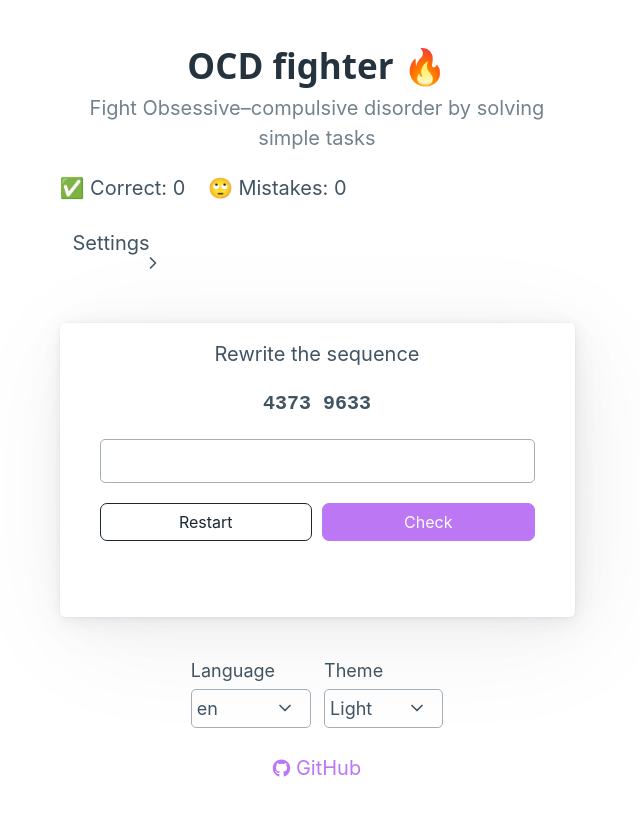
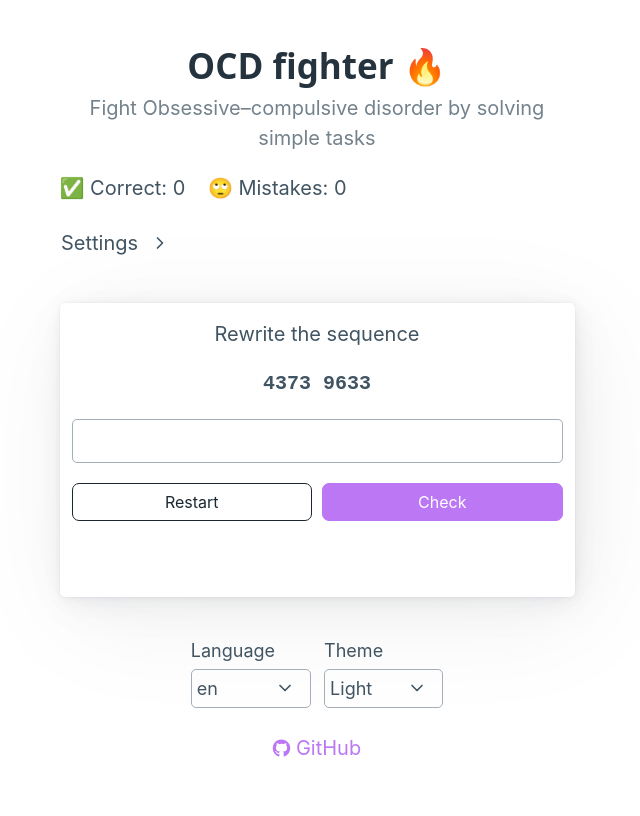
Before and after one commit to navalnica/akr, a Svelte app: page / in a window 1280 px wide. Shown: the top 816 px of the page, without its empty margins (323-963 px from the left). Built offline with nearby package versions, Linux system fonts and the light colour scheme.

Commit message:
upd layout

```diff
--- a/src/App.svelte
+++ b/src/App.svelte
@@ -397,7 +397,7 @@
 
 		let mainCard = document.getElementById("mainCard");
 		mainCard.style.height = "200px";
-		mainCard.style.justifyContent = "center";
+		mainCard.style.justifyContent = "space-between";
 
 		document.getElementById("buttonReady").style.display = "";
 	}
@@ -506,7 +506,7 @@
 		</div>
 
 		<label>{$tr("settings.seqLen")}: {sequenceLength}
-			<input type="range" min=4 max=50 bind:value={sequenceLength}
+			<input type="range" min=4 max=40 bind:value={sequenceLength}
 			 on:input={seqLenOnInput} on:change={seqLenOnChange} disabled={customSequenceControlsBlocked}
 			>
 		</label>
@@ -630,7 +630,7 @@
 
 	/* Now we can use simple id as `#controlsSummary` a selector */
 	#controlsSummary {
-		width: clamp(90px, 20%, 20%);
+		width: clamp(5.5em, 20%, 20%);
 	}
 
 	.flex-1 {
@@ -664,6 +664,9 @@
 		margin-top: 0;
 		padding-top: 16px;
 		padding-bottom: 16px;
+		padding-left: 12px;
+		padding-right: 12px;
+		font-size: 0.9em;
 	}
 
 	#task {
```
